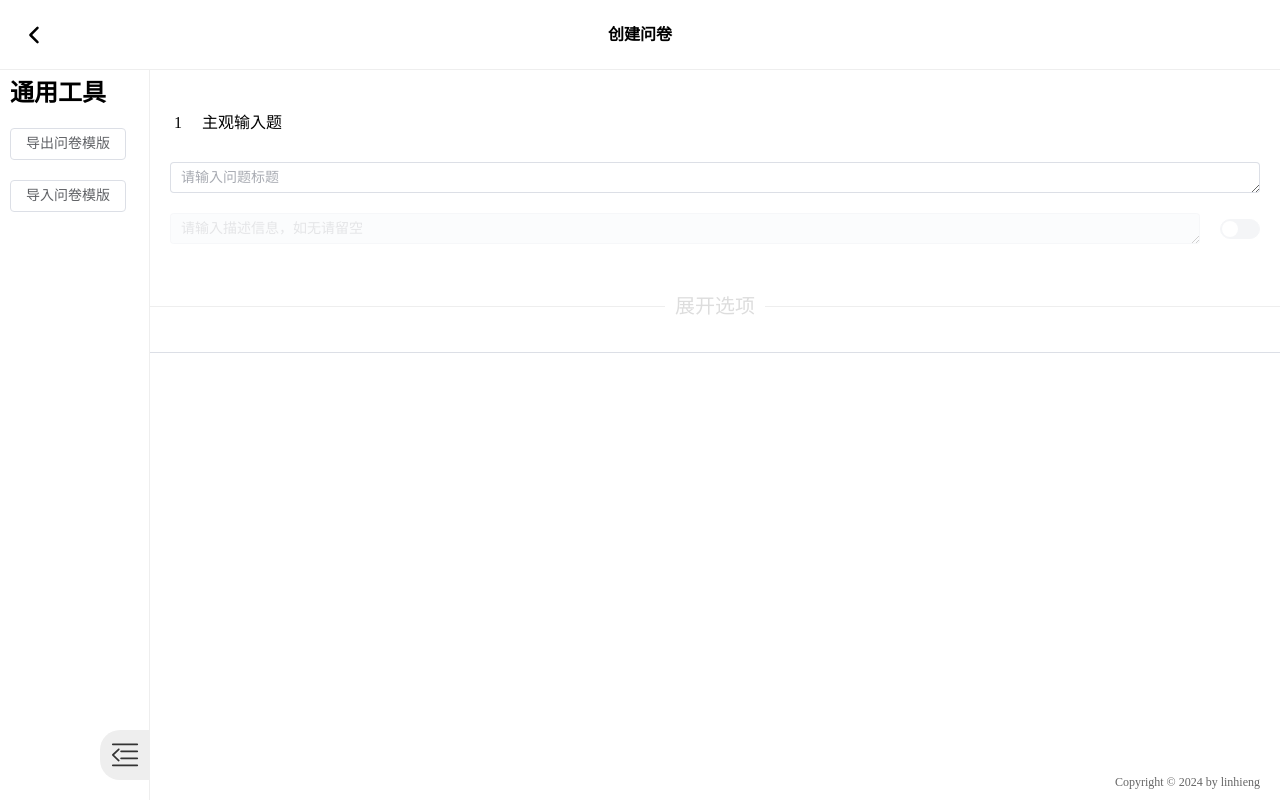
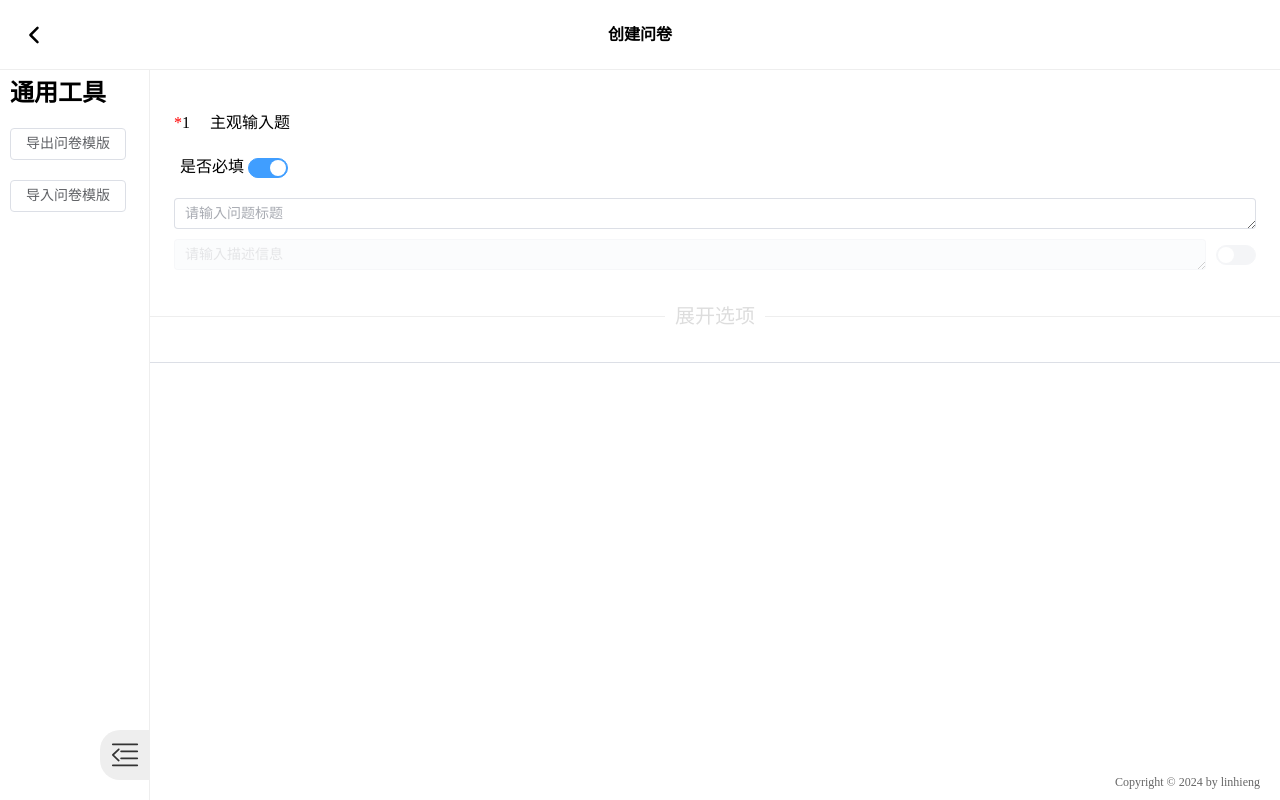
Before and after one commit to Linhieng/course-graduation-survey-client, a Vue app: page /create in a window 1280 px wide. Built offline with nearby package versions, Linux system fonts and the light colour scheme.

Commit message:
feat: Implements data transfer between components
实现组件之间数据的传输

```diff
--- a/src/views/create/CreateViewMain.vue
+++ b/src/views/create/CreateViewMain.vue
@@ -3,7 +3,7 @@
 import{ref} from 'vue'
 import type {SurveyQuestionType,SurveyQuestionStruct} from '@/types'
 import { SURVEY_TYPE_INPUT_CONTENT } from '@/constants'
-import EditQuestion from './widget/EditQuestion.vue'
+import EditQuestion, { type OneQuestionPayload } from './widget/EditQuestion.vue'
 import NewQuestion, { type NewQuestionPayload } from './widget/NewQuestion.vue'
 import {getUUID} from '@/utils'
 
@@ -29,19 +29,13 @@ const generateQuestion = (order?: number, type?: SurveyQuestionType): SurveyQues
 // 点击新增按钮，新建一个问题，内容由子组件提供
 const evtNewQuestion = (payload: NewQuestionPayload) => {
     const order = payload.order
-
-    // if (order === survey.value.length) {
-    //     // 如果是在最后添加，则直接传递 undefined，不需要执行后面的 forEach。
-    //     survey.value.push(generateQuestion(undefined, payload.type))
-    //     return
-    // }
-
     survey.value.splice(order, 0, generateQuestion(order + 1, payload.type))
     survey.value.forEach((item, i) => item.order = i+1)
-    // const rawSurvey = survey.value
-    // rawSurvey.splice(order, 0, generateQuestion(order + 1, payload.type))
-    // rawSurvey.forEach((item, i) => item.order = i+1)
-    // survey.value = rawSurvey
+}
+
+// 用户编辑每个问题的内容。
+const updateContent = (order: number, payload: OneQuestionPayload)  => {
+    survey.value[order - 1].content = payload
 }
 </script>
 
@@ -53,7 +47,10 @@ const evtNewQuestion = (payload: NewQuestionPayload) => {
                 :style="{'--item-order': s.order}"
             >
                 <div class="survey-edit">
-                    <EditQuestion :question="s" />
+                    <EditQuestion
+                        :question="s"
+                        @update-content="(payload) => {updateContent(s.order, payload)}"
+                     />
                 </div>
                 <NewQuestion :order="s.order" @new-question="evtNewQuestion" />
                 <el-divider />
--- a/src/views/create/widget/EditQuestion.vue
+++ b/src/views/create/widget/EditQuestion.vue
@@ -2,32 +2,57 @@
 import { SURVEY_TYPE_INPUT_CONTENT, SURVEY_TYPE_MULTI_SELECT, SURVEY_TYPE_SINGLE_SELECT } from '@/constants'
 import type { SurveyQuestionStruct } from '@/types'
 import { SurveyQuestionTypeMappingText } from '@/utils'
+import InputText, { type InputTextEmitPayload } from './InputText.vue'
+import SelectItem, { type SelectItemEmitPayload } from './SelectItem.vue'
 import { ref } from 'vue'
-import InputText from './InputText.vue'
-import SelectItem from './SelectItem.vue'
+
+export interface OneQuestionPayload<T = InputTextEmitPayload | SelectItemEmitPayload> {
+    commonInfo: {
+        isRequired: boolean
+    },
+    content: T
+}
 
 const props = defineProps<{
     question: SurveyQuestionStruct
 }>()
+const emits = defineEmits<{
+    (e: 'update-content', payload: OneQuestionPayload): void
+}>()
 
-// 用户输入的内容
-const userInputContent = ref<any>(null)
+const commonInfo = ref<{
+    isRequired: boolean
+}>({ isRequired: true })
+
+const forwardEvent = (payload: any) => {
+    emits('update-content', {
+        commonInfo: commonInfo.value,
+        content: payload
+    })
+}
 
 </script>
 
 <template>
     <div class="question-item ">
         <p class="base-info">
-            <span>{{ props.question.order }}</span>
+            <span :class="{ 'is-required': commonInfo.isRequired }">{{ props.question.order }}</span>
             <span>{{ SurveyQuestionTypeMappingText(props.question.type) }}</span>
         </p>
+        <div class="common-info">
+            <p>是否必填 <el-switch v-model="commonInfo.isRequired" /> </p>
+        </div>
+        <!-- 不同的问题类型，提供不同的编辑面板 -->
         <div class="question-content">
-            <!-- 不同的问题类型，提供不同的编辑面板 -->
+            <!-- 单文本输入框 -->
             <template v-if="props.question.type === SURVEY_TYPE_INPUT_CONTENT">
-                <InputText />
+                <InputText @update="forwardEvent" />
             </template>
-            <template v-else-if="props.question.type === SURVEY_TYPE_SINGLE_SELECT || props.question.type === SURVEY_TYPE_MULTI_SELECT">
-                <SelectItem :selectType="props.question.type" />
+            <!-- 单选或多选 -->
+            <template
+                v-else-if="props.question.type === SURVEY_TYPE_SINGLE_SELECT || props.question.type === SURVEY_TYPE_MULTI_SELECT">
+                <SelectItem :selectType="props.question.type"
+                    @update="forwardEvent" />
             </template>
         </div>
     </div>
@@ -37,17 +62,6 @@ const userInputContent = ref<any>(null)
 .question-item {
     margin-top: 20px;
     padding: 20px;
-
-    animation: show 3s;
-
-    @keyframes show {
-        0% {
-            box-shadow: 0 0 10px orchid;
-        }
-        100% {
-            box-shadow: none;
-        }
-    }
 
     .base-info {
         padding: 4px;
@@ -60,6 +74,29 @@ const userInputContent = ref<any>(null)
             margin-right: 20px;
         }
     }
+
+    .common-info {
+        padding: 10px;
+    }
 }
 
+// 新建一个问题时，给出动画效果
+.question-item {
+    animation: show 3s;
+
+    @keyframes show {
+        0% {
+            box-shadow: 0 0 10px orchid;
+        }
+
+        100% {
+            box-shadow: none;
+        }
+    }
+}
+
+.is-required::before {
+    content: '*';
+    color: red;
+}
 </style>
--- a/src/views/create/widget/InputText.vue
+++ b/src/views/create/widget/InputText.vue
@@ -1,9 +1,22 @@
 <script setup lang="ts">
 
-import { ref } from 'vue'
+import { ref, watchEffect } from 'vue'
+
+export interface InputTextEmitPayload {
+    title: string,
+    describe: string
+}
+
+const emit = defineEmits<{
+    (e: 'update', payload: InputTextEmitPayload): void,
+}>()
 
 const title = ref('')
 const describe = ref('')
+
+watchEffect(() => {
+    emit('update', { title: title.value, describe: describe.value })
+})
 
 //////////////////////////////////////////////////////
 // UI 相关
@@ -13,30 +26,37 @@ const isHasInputDescribe = ref(false)
 </script>
 
 <template>
-    <div class="input-title">
-        <el-input v-model="title" style="width: 100%" autosize type="textarea" placeholder="请输入问题标题" />
-    </div>
-    <div class="input-describe" :class="{ 'is-has-input-describe': !isHasInputDescribe }">
-        <el-input v-model="describe" autosize type="textarea" :disabled="!isHasInputDescribe" placeholder="请输入描述信息，如无请留空" />
-        <el-switch v-model="isHasInputDescribe" />
+    <div class="input-text-wrapper">
+        <div class="input-title">
+            <el-input v-model="title" style="width: 100%" autosize type="textarea" placeholder="请输入问题标题" />
+        </div>
+        <div class="input-describe" :class="{ 'is-has-input-describe': !isHasInputDescribe }">
+            <el-input v-model="describe" autosize type="textarea" :disabled="!isHasInputDescribe"
+                placeholder="请输入描述信息"
+                />
+            <el-switch v-model="isHasInputDescribe"
+                class="switch"
+             />
+        </div>
     </div>
 </template>
 
 <style scoped lang="scss">
+.input-text-wrapper {
+    margin: 4px;
+}
+
 .input-title {
     width: 100%;
-    margin: 20px 0;
+    margin-bottom: 10px;
 }
 
 .input-describe {
     width: 100%;
-    margin: 20px 0;
     display: flex;
-
-    >*:nth-of-type(1) {
-        padding-right: 20px;
+    .switch {
+        margin-left: 10px;
     }
-
     &.is-has-input-describe {
         opacity: 0.3;
     }
--- a/src/views/create/widget/SelectItem.vue
+++ b/src/views/create/widget/SelectItem.vue
@@ -1,14 +1,22 @@
 <script setup lang="ts">
-import InputText from './InputText.vue'
+import InputText, { type InputTextEmitPayload } from './InputText.vue'
 import {
     SURVEY_TYPE_SINGLE_SELECT,
     SURVEY_TYPE_MULTI_SELECT
 } from '@/constants'
 import { getUUID } from '@/utils'
+import { ref, watchEffect } from 'vue'
 
-import { ref } from 'vue'
+export interface SelectItemEmitPayload {
+    selectTitles: Array<InputTextEmitPayload>,
+    selectOptions: Array<string>,
+}
+
 const props = defineProps<{
     selectType: typeof SURVEY_TYPE_SINGLE_SELECT | typeof SURVEY_TYPE_MULTI_SELECT
+}>()
+const emits = defineEmits<{
+    (e: 'update', payload: SelectItemEmitPayload): void
 }>()
 
 // 选项
@@ -18,7 +26,7 @@ const selectTitles = ref([{ id: getUUID(), title: '', describe: '' }])
 
 // 添加一个选项
 const evtAddOption = (index: number) => {
-    selectOptions.value.splice(index, 0, '')
+    selectOptions.value.splice(index + 1, 0, '')
 }
 const evtRemoveOption = (index: number) => {
     if (selectOptions.value.length < 2) return
@@ -26,7 +34,7 @@ const evtRemoveOption = (index: number) => {
 }
 // 添加一个标题
 const evtAddTitle = (index: number) => {
-    selectTitles.value.splice(index, 0, {
+    selectTitles.value.splice(index + 1, 0, {
         id: getUUID(),
         title: '',
         describe: ''
@@ -36,6 +44,14 @@ const evtRemoveTitle = (index: number) => {
     if (selectTitles.value.length < 2) return
     selectTitles.value.splice(index, 1)
 }
+
+// 响应父组件，告诉它有内容更新了
+watchEffect(() => {
+    emits('update', {
+        selectTitles: selectTitles.value,
+        selectOptions: selectOptions.value,
+    })
+})
 </script>
 
 <template>
@@ -44,11 +60,15 @@ const evtRemoveTitle = (index: number) => {
             <div v-for="(item, index) in selectTitles" :key="item.id"
                 class="mid-item">
                 <div class="inner-shrink">
-                    <InputText />
+                    <InputText @update="({ title, describe }) => {
+                selectTitles[index].title = title
+                selectTitles[index].describe = describe
+            }" />
                 </div>
                 <div class="inner-button-s">
                     <el-button type="primary" class="btn" @click="() => { evtAddTitle(index) }" circle>＋</el-button>
-                    <el-button type="danger" :disabled="selectTitles.length < 2"  class="btn" @click="() => { evtRemoveTitle(index) }" circle>一</el-button>
+                    <el-button type="danger" :disabled="selectTitles.length < 2" class="btn"
+                        @click="() => { evtRemoveTitle(index) }" circle>一</el-button>
                 </div>
             </div>
             <!-- 选择题同样也需要标题和描述信息 -->
@@ -64,7 +84,8 @@ const evtRemoveTitle = (index: number) => {
                     class="inner-shrink" />
                 <div class="inner-button-s">
                     <el-button type="primary" class="btn" @click="() => { evtAddOption(index) }" circle>＋</el-button>
-                    <el-button type="danger" class="btn" :disabled="selectOptions.length < 2" @click="() => { evtRemoveOption(index) }" circle>一</el-button>
+                    <el-button type="danger" class="btn" :disabled="selectOptions.length < 2"
+                        @click="() => { evtRemoveOption(index) }" circle>一</el-button>
                 </div>
             </div>
         </div>
@@ -90,6 +111,7 @@ const evtRemoveTitle = (index: number) => {
         }
     }
 }
+
 .btn {
     flex: 0 0;
     padding: 0 5px;
```
Also changed, not shown: 1 other file (tests, documents, lock files or other folders). Lines whose indentation alone changed are shown as unchanged.
